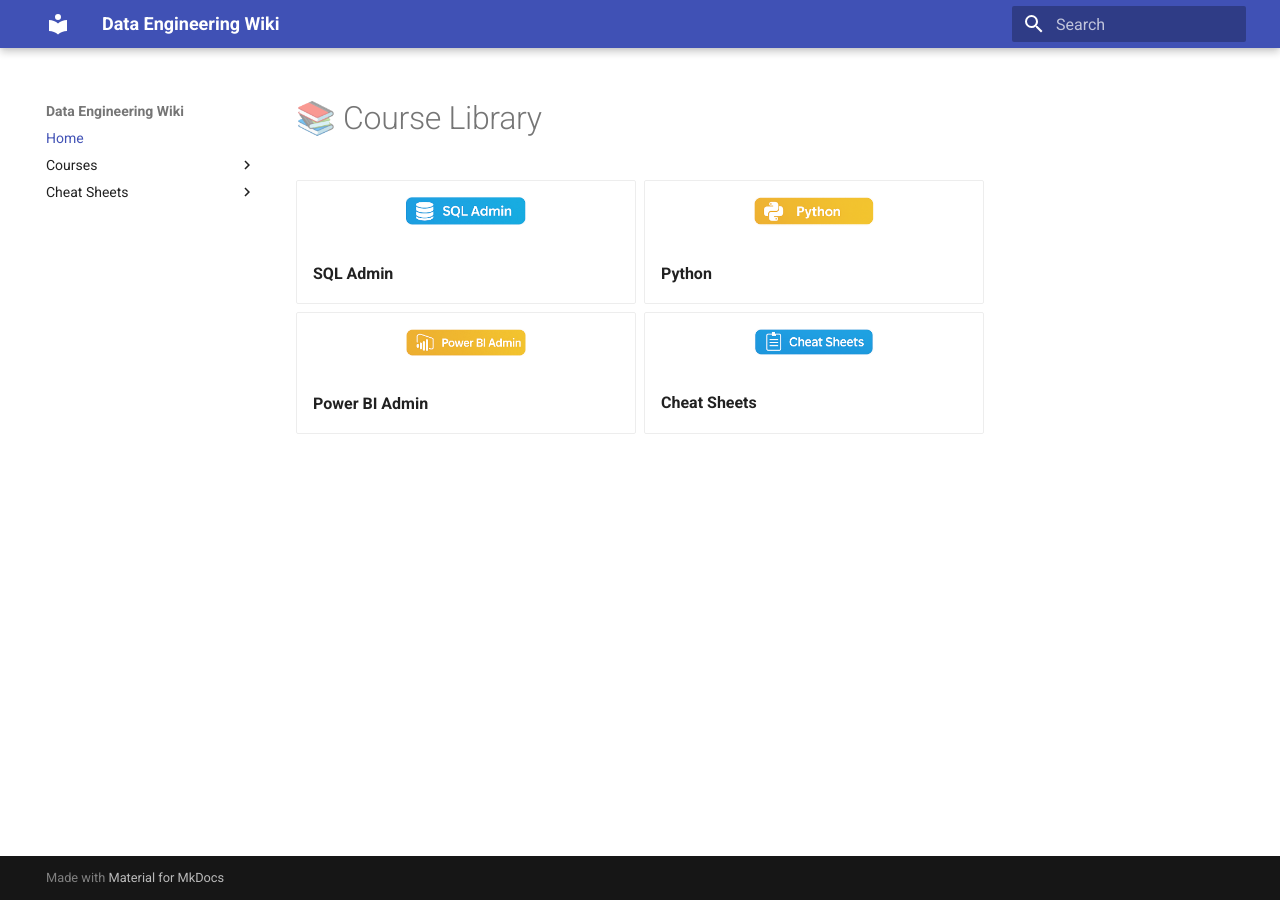
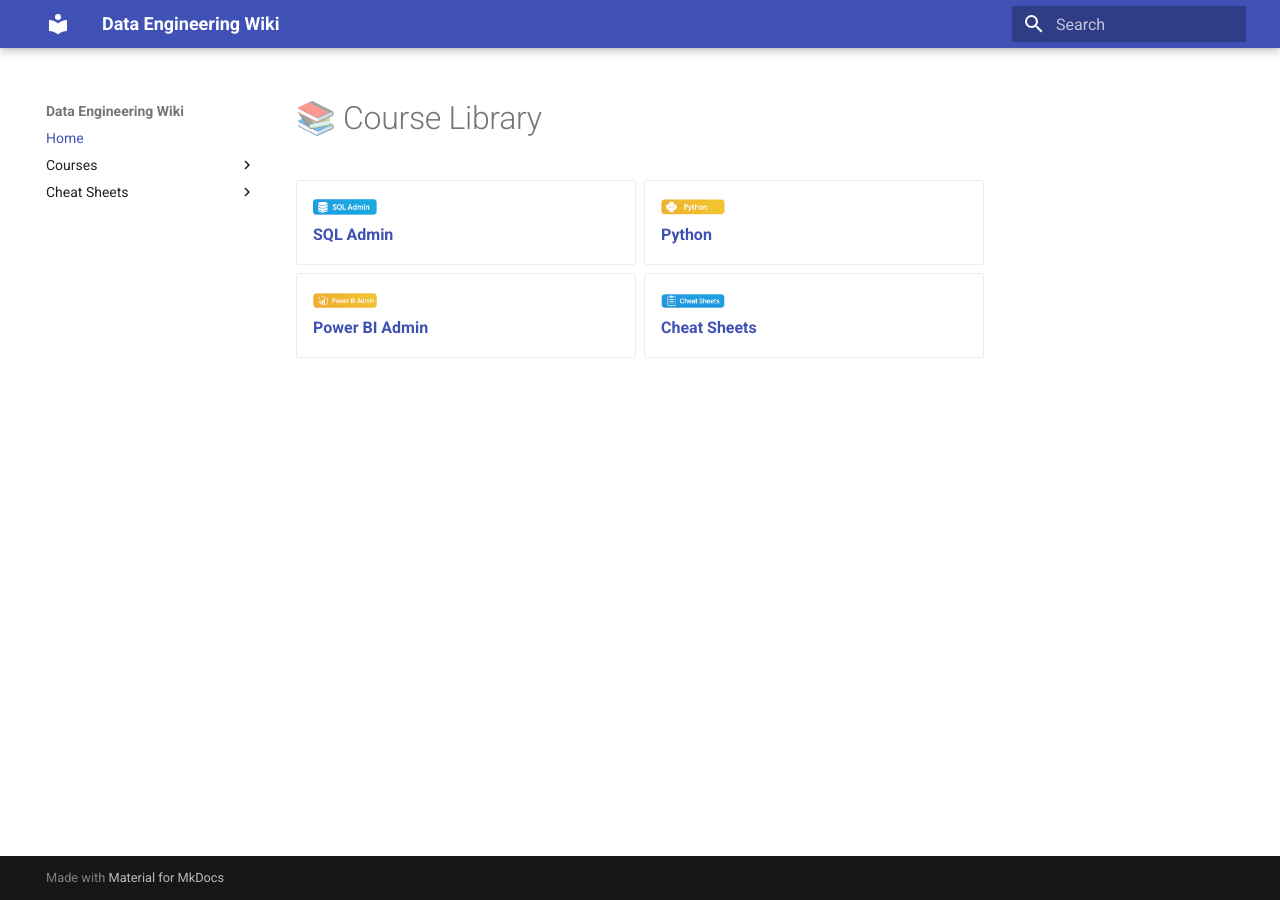
Before and after one commit to cpvardhan/data-engineering-wiki, an MkDocs documentation site: the page built from docs/index.md, in a window 1280 px wide. Built offline with MkDocs 1.6.1 and Material for MkDocs 9.7.7, drawn with Linux system fonts in a browser that asks for light colours.

Commit message:
Update index.md

```diff
--- a/docs/index.md
+++ b/docs/index.md
@@ -2,16 +2,16 @@
 
 <div class="grid cards" markdown>
 
-- [<img src="assets/logos/sql-admin.png" alt="SQL Admin" width="120" style="display:block;margin:0 auto 0.5rem;">](courses/sql-admin/index.md)
-  **SQL Admin**
+- <img src="assets/logos/sql-admin.png"   alt="SQL Admin"      width="64" />
+  **[SQL Admin](courses/sql-admin/index.md)**
 
-- [<img src="assets/logos/python.png" alt="Python" width="120" style="display:block;margin:0 auto 0.5rem;">](courses/python/index.md)
-  **Python**
+- <img src="assets/logos/python.png"      alt="Python"         width="64" />
+  **[Python](courses/python/index.md)**
 
-- [<img src="assets/logos/powerbi.png" alt="Power BI Admin" width="120" style="display:block;margin:0 auto 0.5rem;">](courses/power-bi-admin/powerbi-service-cheatsheet.html)
-  **Power&nbsp;BI&nbsp;Admin**
+- <img src="assets/logos/powerbi.png"     alt="Power BI Admin" width="64" />
+  **[Power BI Admin](courses/power-bi-admin/powerbi-service-cheatsheet.html)**
 
-- [<img src="assets/logos/cheat-sheet.png" alt="Cheat Sheets" width="120" style="display:block;margin:0 auto 0.5rem;">](cheat-sheets/index.md)
-  **Cheat&nbsp;Sheets**
+- <img src="assets/logos/cheat-sheet.png" alt="Cheat Sheets"   width="64" />
+  **[Cheat Sheets](cheat-sheets/index.md)**
 
 </div>
```
